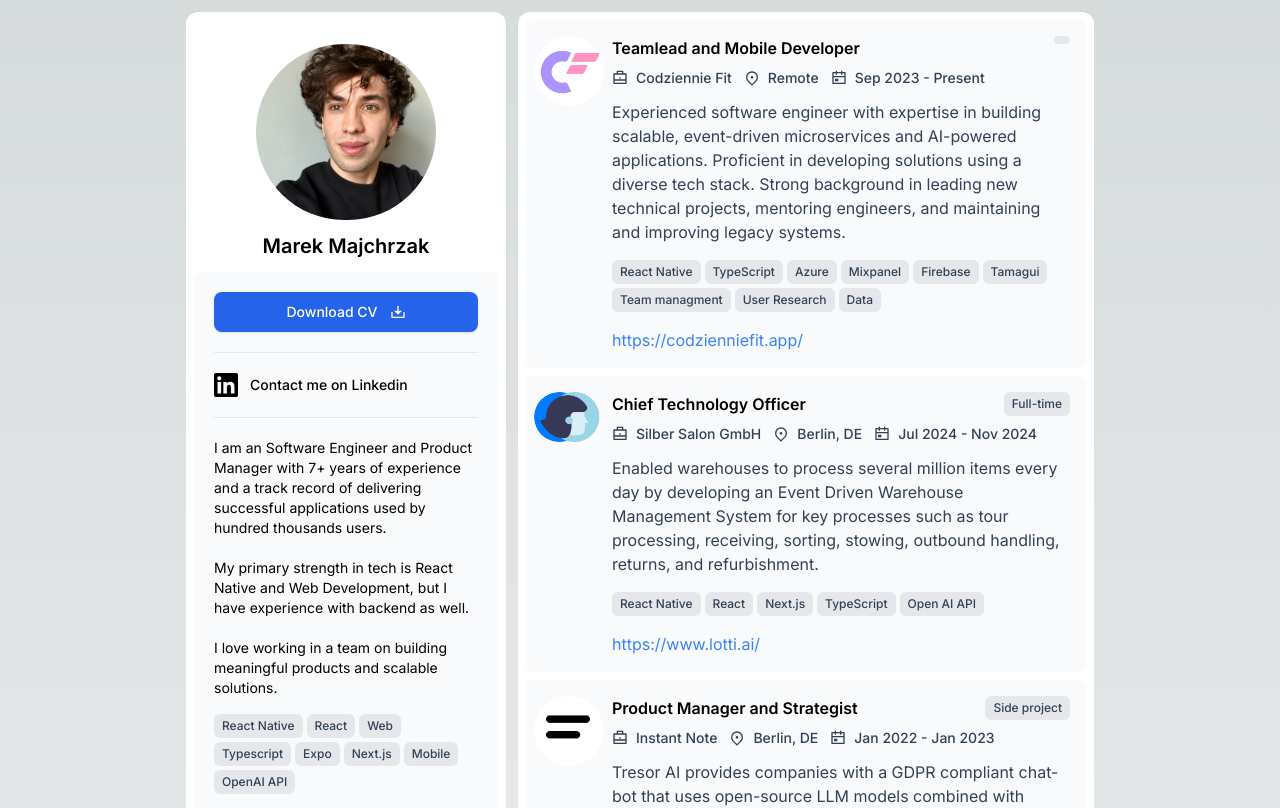
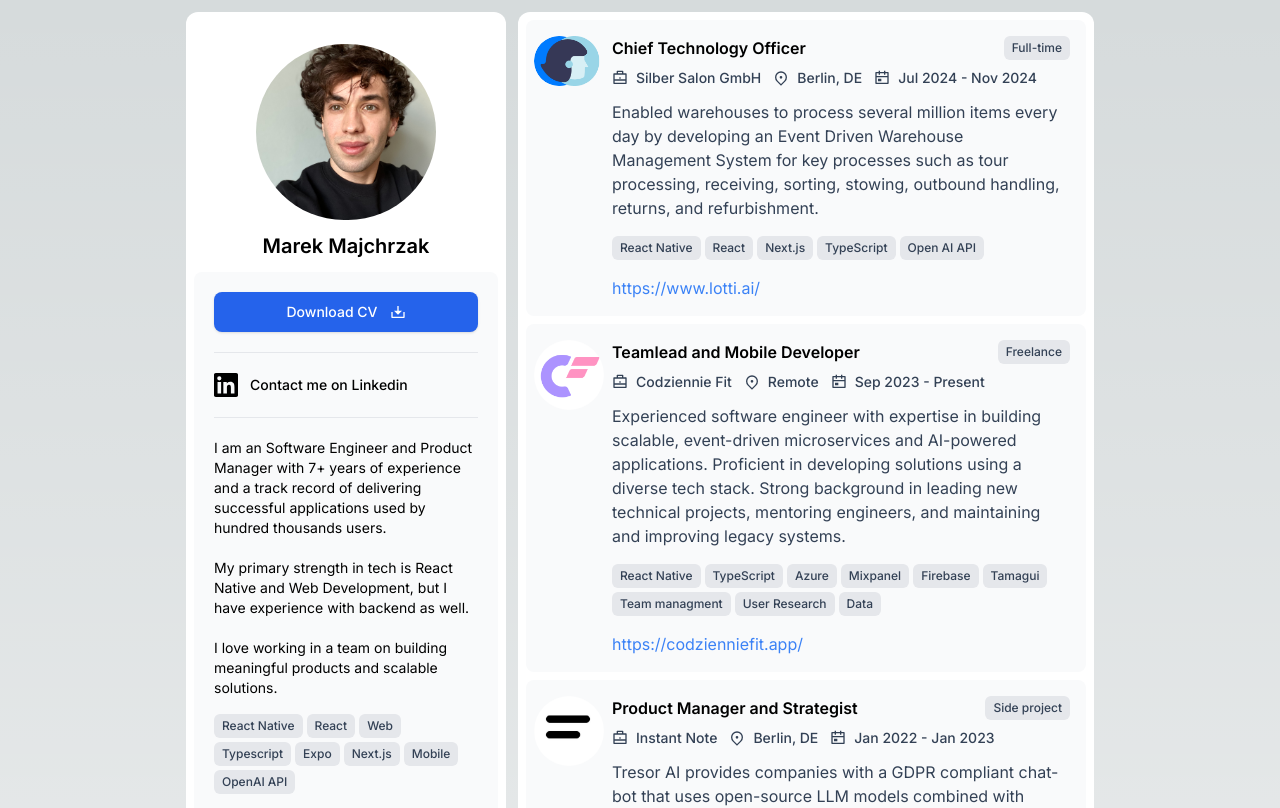
Before and after one commit to mMajch/portfolio, a Next.js app: page / in a window 1280 px wide. Shown: the top 808 px of the page. Built offline with nearby package versions, Linux system fonts and the light colour scheme.

Commit message:
Update index.tsx

```diff
--- a/src/components/ui/Experience/index.tsx
+++ b/src/components/ui/Experience/index.tsx
@@ -2,18 +2,6 @@
 import Tags from "../Tags"
 
 const experiences = [
-    {
-        role: "Teamlead and Mobile Developer",
-        company: "Codziennie Fit",
-        location: "Remote",
-        workload: "",
-        from: "Sep 2023",
-        to: "Present",
-        description: "Experienced software engineer with expertise in building scalable, event-driven microservices and AI-powered applications. Proficient in developing solutions using a diverse tech stack. Strong background in leading new technical projects, mentoring engineers, and maintaining and improving legacy systems.",
-        logo: "/logocf.png",
-        url: "https://codzienniefit.app/",
-        tags: ["React Native", "TypeScript", "Azure", "Mixpanel", "Firebase", "Tamagui", "Team managment", "User Research", "Data"],
-    },
     {
         role: "Chief Technology Officer",
         company: "Silber Salon GmbH",
@@ -25,6 +13,18 @@
         logo: "/logolotti.png",
         url: "https://www.lotti.ai/",
         tags: ["React Native", "React", "Next.js", "TypeScript", "Open AI API"]
+    },
+    {
+        role: "Teamlead and Mobile Developer",
+        company: "Codziennie Fit",
+        location: "Remote",
+        workload: "Freelance",
+        from: "Sep 2023",
+        to: "Present",
+        description: "Experienced software engineer with expertise in building scalable, event-driven microservices and AI-powered applications. Proficient in developing solutions using a diverse tech stack. Strong background in leading new technical projects, mentoring engineers, and maintaining and improving legacy systems.",
+        logo: "/logocf.png",
+        url: "https://codzienniefit.app/",
+        tags: ["React Native", "TypeScript", "Azure", "Mixpanel", "Firebase", "Tamagui", "Team managment", "User Research", "Data"],
     },
     {
         role: "Product Manager and Strategist",
@@ -43,7 +43,7 @@
         role: "Co-founder",
         company: "CZTS",
         location: "Remote",
-        workload: "Side project",
+        workload: "Freelance",
         from: "Mar 2020",
         to: "Present",
         description: "DevOps focused role - reduced build times from 4 hours to 45 minutes.",
```
